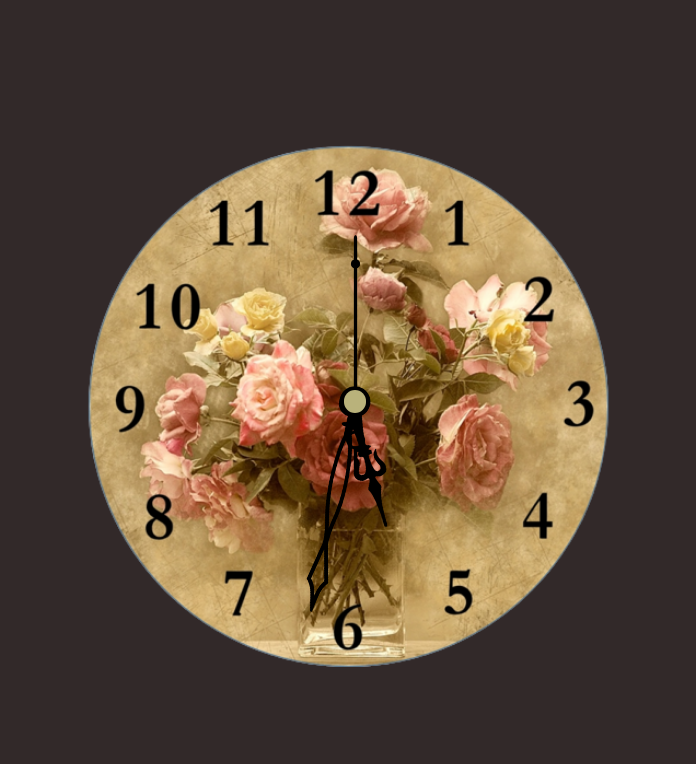
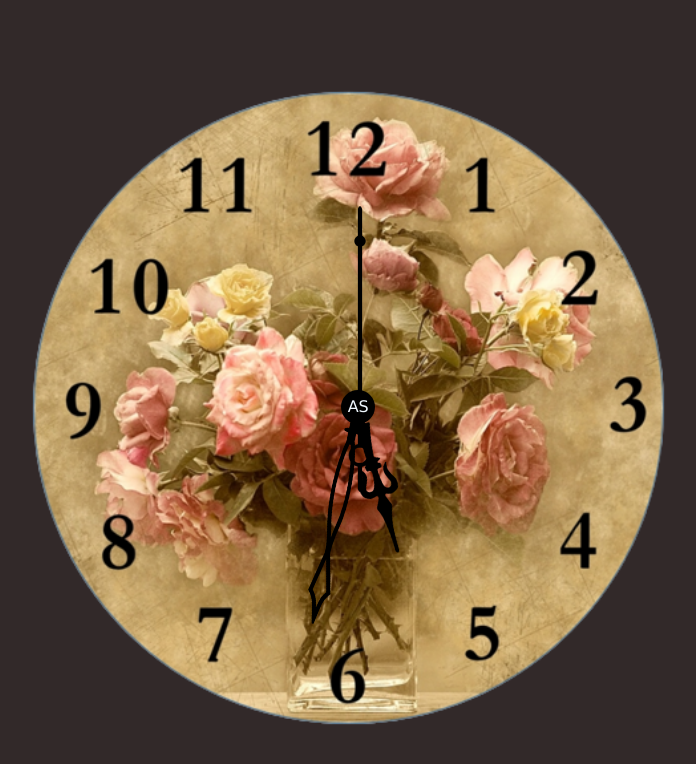
Before and after one commit to AshishASawant/Analog-Wall-Clock, a plain HTML site: page index.html in a window 1280 px wide. Shown: the whole page, without its empty margins (292-988 px from the left). Drawn offline with Linux system fonts and the light colour scheme.

Commit message:
Made some cosmetic changes

```diff
--- a/index.html
+++ b/index.html
@@ -1,5 +1,6 @@
 <!DOCTYPE html>
 <html lang="en">
+
 <head>
     <meta charset="UTF-8">
     <meta http-equiv="X-UA-Compatible" content="IE=edge">
@@ -7,13 +8,15 @@
     <title>Clock</title>
     <link rel="stylesheet" href="./style.css">
 </head>
+
 <body>
     <div class="container">
         <div class="hour"></div>
         <div class="minute"></div>
         <div class="second"></div>
-        <div class="pin"></div>
-     </div>
-     <script src="./script.js"></script>
+        <div class="pin">AS</div>
+    </div>
+    <script src="./script.js"></script>
 </body>
+
 </html>
--- a/style.css
+++ b/style.css
@@ -1,8 +1,9 @@
-*{
+* {
     margin: 0;
     padding: 0;
 }
-body{
+
+body {
     display: flex;
     align-items: center;
     justify-content: center;
@@ -11,54 +12,75 @@ body{
     background-color: #322929;
     /* background-size: cover; */
 }
-.container{
+
+.container {
     position: relative;
     margin: auto;
-    height: 70vh;
-    width: 70vh;
-   background: url(./img/bg1.png) no-repeat center center;
-   background-size: contain;
+    height: 85vh;
+    width: 85vh;
+    background: url(./img/bg1.png) no-repeat center center;
+    background-size: contain;
 }
 
-.hour{
+.hour {
     position: absolute;
-    height: 25%;
+    height: 24%;
     width: 25%;
-    background: url(./img/hourhand.webp)  no-repeat center center ;
+    background: url(./img/hourhand.webp) no-repeat center center;
     background-size: contain;
-    top: 27.7%;
-    left: 38.4%;
-    transform-origin: 50% 91.5%;
+    top: 29.2%;
+    left: 39%;
+    transform-origin: 50.5% 91.5%;
+    transform: rotate(63deg);
+
 }
 
 .minute {
     position: absolute;
-    height: 41%;
+    height: 35%;
     width: 10%;
     background: url(./img/minuteHand-2.webp) no-repeat center center;
     background-size: cover;
-    top: 11.9%;
-    left: 46.2%;
-    transform-origin: 50% 93.5%;
+    top: 18.4%;
+    left: 46.5%;
+    /* transform: rotate(180deg); */
+    transform-origin: 50% 93.2%;
 }
 
-.second{
+.second {
     position: absolute;
     height: 45%;
     width: 42%;
     background: url(./img/secondhand.webp) no-repeat center center;
     background-size: contain;
-    top: 19%;
-    left: 30.28%;
+    top: 20%;
+    left: 30.78%;
     transform-origin: 50% 69.5%;
 }
 
-.pin{
+.pin {
+    font-size: 2vh;
+    display: flex;
+    font-family: Verdana, Geneva, Tahoma, sans-serif;
+    color: aliceblue;
+    justify-content: center;
+    align-items: center;
     position: absolute;
-    height: 4%;
-    width: 4%;
-    background-color:#b9b27b;
+    height: 5%;
+    width: 5%;
+    background-color: black;
     border-radius: 50%;
-    top: 48.3%;
-    left: 49.2%;
+    top: 48.5%;
+    left: 49%;
 }
+
+@media only screen and (max-width: 800px) {
+    .container {
+        height: 95vw;
+        width: 95vw;
+    }
+
+    .pin {
+        font-size: 2vw;
+    }
+}
```
